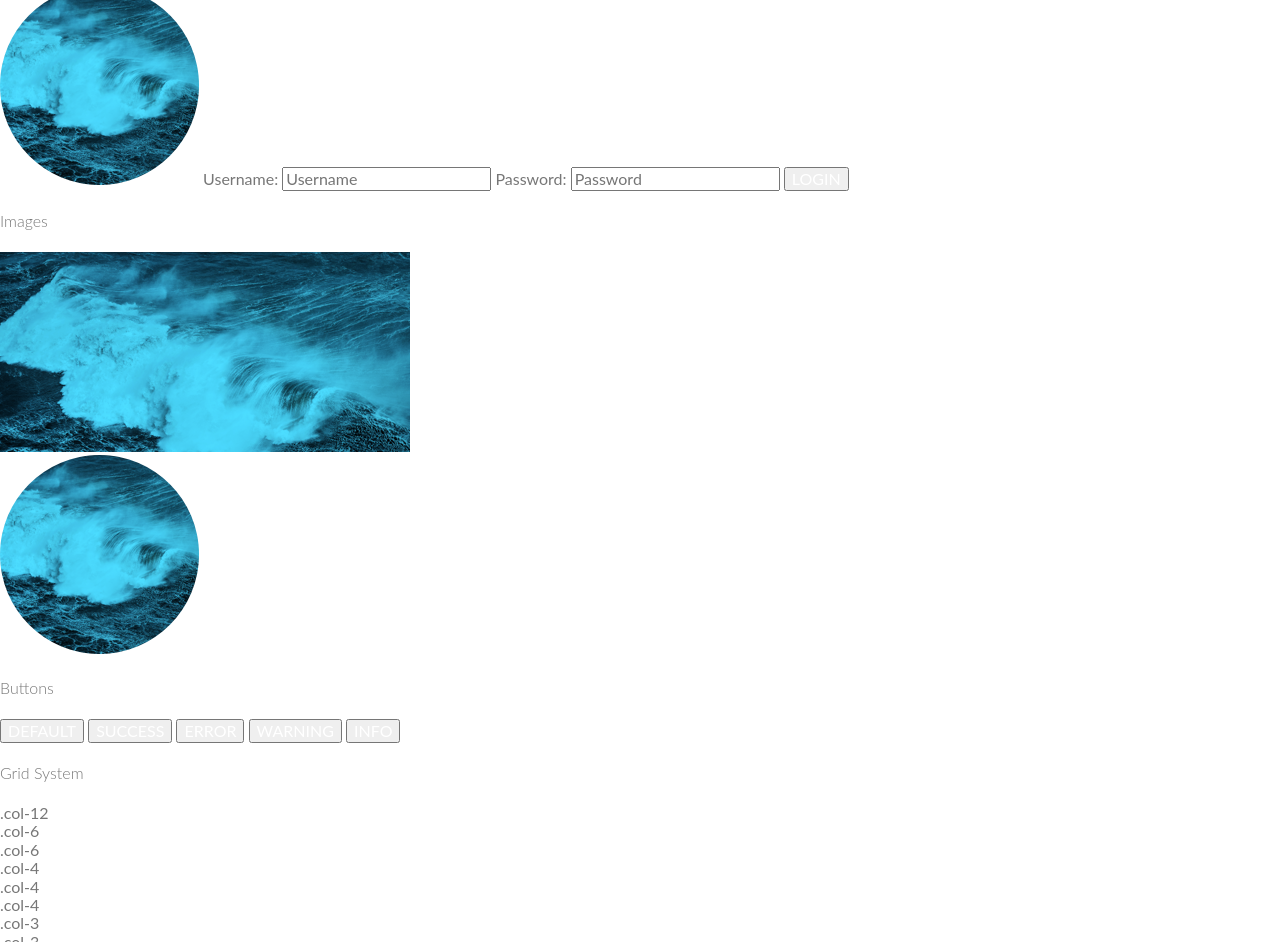
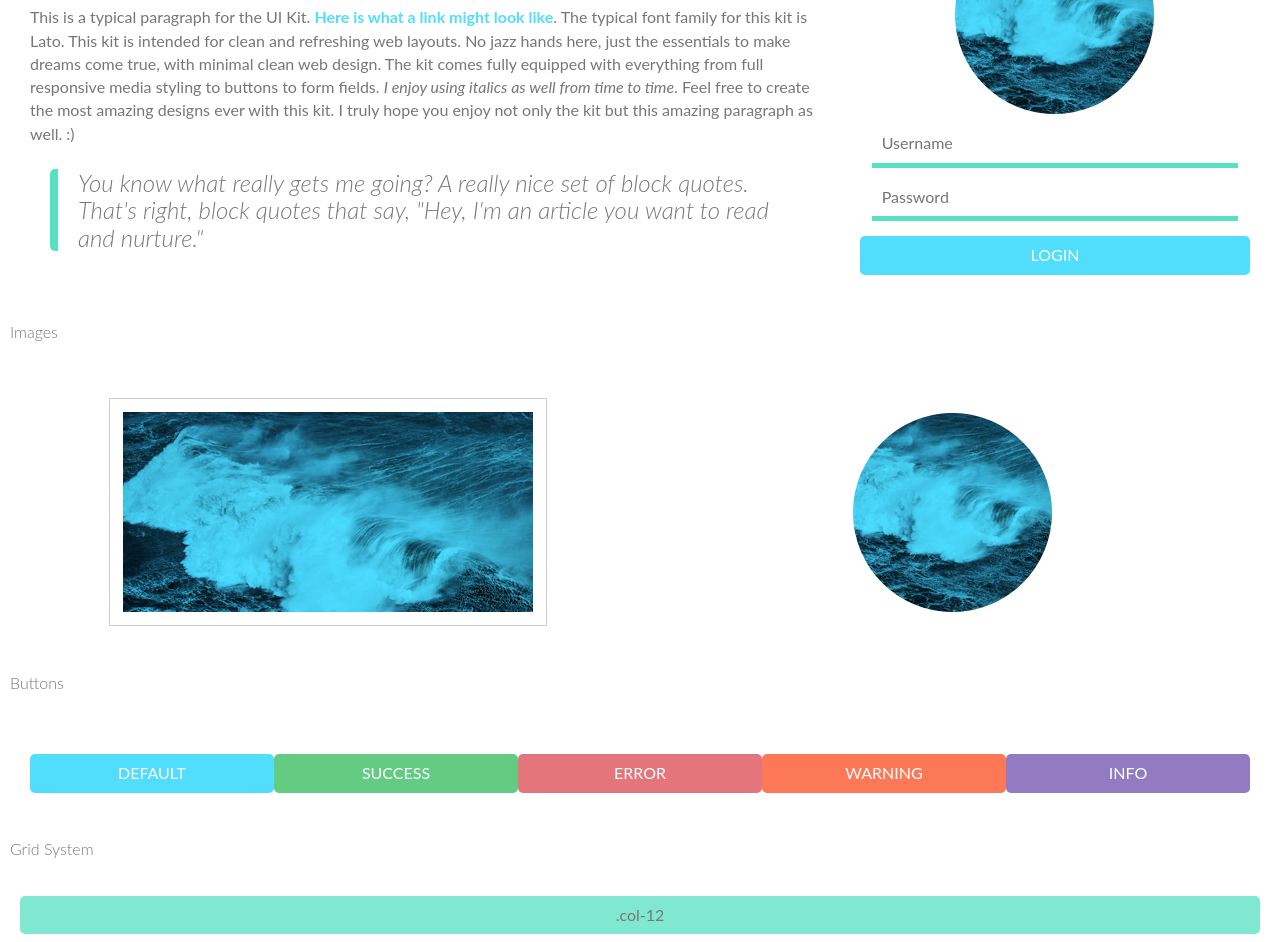
Before and after one commit to Gavin81/TechDegree-project-04, a plain HTML site: page index.html in a window 1280 px wide. Shown: the part 491-1433 px from the top of the page. Drawn offline with nearby package versions, Linux system fonts and the light colour scheme; files that its build step writes are made by us from their sources.

Commit message:
code changes
I have made changes to the variable names.

```diff
--- a/scss/base/_index.scss
+++ b/scss/base/_index.scss
@@ -1,3 +1,3 @@
-
+// PARTIAL IMPORTS
 @import 'normalize';
 @import 'typography';
--- a/scss/component/_button.scss
+++ b/scss/component/_button.scss
@@ -1,31 +1,31 @@
 
 
 .btn {    /* BUTTONS PARTIAL */
-  $margin-top: 15px;
-  $width: 100%;
-  $color: #fff;
-  $border: none;
-  $padding: 10px 0;
-  $text-transform: uppercase;
-  $border-radius: 5px;
+  margin-top: 15px;
+  width: 100%;
+  color: #fff;
+  border: none;
+  padding: 10px 0;
+  text-transform: uppercase;
+  border-radius: 5px;
 }
 
 .default { /* BUTTONS PARTIAL */
-  $background-color: #51ddfc;
+  background-color: #51ddfc;
 }
 
 .error { /* BUTTONS PARTIAL */
-  $background-color: #e4757a;
+  background-color: #e4757a;
 }
 
 .info {  /* BUTTONS PARTIAL */
-  $background-color: #927bc1;
+  background-color: #927bc1;
 }
 
 .success {  /* BUTTONS PARTIAL */
-  $background-color: #63cc82;
+  background-color: #63cc82;
 }
 
 .warning {  /* BUTTONS PARTIAL */
-  $background-color: #fd7856;
+  background-color: #fd7856;
 }
--- a/scss/component/_form.scss
+++ b/scss/component/_form.scss
@@ -1,23 +1,23 @@
 
 
 .form {  /* FORMS PARTIAL */
-  $flex-basis: 100%;
+  flex-basis: 100%;
 }
 
 .input{ /* FORMS PARTIAL */
-  $display: block;
-  $width: 94%;
-  $margin: 10px auto 0;
-  $border: none;
-  $padding: 10px;
-  $border-bottom: 5px solid #58e1c1;
+  display: block;
+  width: 94%;
+  margin: 10px auto 0;
+  border: none;
+  padding: 10px;
+  border-bottom: 5px solid #58e1c1;
 }
 
 .hidden { /* FORMS PARTIAL */
-  $position:absolute;
-  $left:-10000px;
-  $top:auto;
-  $width:1px;
-  $height:1px;
-  $overflow:hidden;
+  position:absolute;
+  left:-10000px;
+  top:auto;
+  width:1px;
+  height:1px;
+  overflow:hidden;
 }
--- a/scss/component/_grid.scss
+++ b/scss/component/_grid.scss
@@ -17,70 +17,70 @@
 /* GRID SYSTEM */
 
 .container {
-  $padding: 0 10px;                  /* ? */
+  padding: 0 10px;                  /* ? */
 }
 
 .row {
-  $display: flex;
-  $flex-direction: column;
-  $padding: 1em 10px;
+  display: flex;
+  flex-direction: column;
+  padding: 1em 10px;
 }
 
 [class^=col] {
-  $margin-top: 10px;
-  $flex-basis: 100%;
-  $min-height: 25px;
-  $padding: 10px;
-  $border-radius: 5px;
+  margin-top: 10px;
+  flex-basis: 100%;
+  min-height: 25px;
+  padding: 10px;
+  border-radius: 5px;
 }
 
 
 .theme.col-1 {
-  $background-color: #927bc1;
+  background-color: #927bc1;
 }
 
 .theme.col-2 {
-  $background-color: #fd7856;
+  background-color: #fd7856;
 }
 
 .theme.col-3 {
-  $background-color: #deb2ee;
+  background-color: #deb2ee;
 }
 
 .theme.col-4 {
-  $background-color: #7ee6fd;
+  background-color: #7ee6fd;
 }
 
 .theme.col-5 {
-  $background-color: #88d9a0;
+  background-color: #88d9a0;
 }
 
 .theme.col-6 {
-  $background-color: #4da2bb;
+  background-color: #4da2bb;
 }
 
 .theme.col-7 {
-  $background-color: #ec9fa3;
+  background-color: #ec9fa3;
 }
 
 .theme.col-8 {
-  $background-color: #fd9f85;
+  background-color: #fd9f85;
 }
 
 .theme.col-9 {
-  $background-color: #e4757a;
+  background-color: #e4757a;
 }
 
 .theme.col-10 {
-  $background-color: #63cc82;
+  background-color: #63cc82;
 }
 
 .theme.col-11 {
-  $background-color: #51ddfc;
+  background-color: #51ddfc;
 }
 
 .theme.col-12 {
-  $background-color: #80e8d1;
+  background-color: #80e8d1;
 }
 
 
@@ -112,66 +112,66 @@
 @media (min-width: 768px) {
 
 .row {
-  $flex-direction: row;
+  flex-direction: row;
 }
 
 [class^=col] {
-  $display: flex;
-  $justify-content: center;
-  $margin-top: 0;
-  $align-items: center;
+  display: flex;
+  justify-content: center;
+  margin-top: 0;
+  align-items: center;
 }
 
 [class^=col] + [class^=col] {
-  $margin-left: 10px;
+  margin-left: 10px;
 }
 
 
 .col-1 {
-  $flex-basis: 8.33%;
+  flex-basis: 8.33%;
 }
 
 .col-2 {
-  $flex-basis: 16.67%;
+  flex-basis: 16.67%;
 }
 
 .col-3 {
-  $flex-basis: 25.00%;
+  flex-basis: 25.00%;
 }
 
 .col-4 {
-  $flex-basis: 33.33%;
+  flex-basis: 33.33%;
 }
 
 .col-5 {
-  $flex-basis: 41.67%;
+  flex-basis: 41.67%;
 }
 
 .col-6 {
-  $flex-basis: 50.00%;
+  flex-basis: 50.00%;
 }
 
 .col-7 {
-  $flex-basis: 58.33%;
+  flex-basis: 58.33%;
 }
 
 .col-8 {
-  $flex-basis: 66.67%;
+  flex-basis: 66.67%;
 }
 
 .col-9 {
-  $flex-basis: 75.00%
+  flex-basis: 75.00%
 }
 
 .col-10 {
-  $flex-basis: 83.33%;
+  flex-basis: 83.33%;
 }
 
 .col-11 {
-  $flex-basis: 91.67%;
+  flex-basis: 91.67%;
 }
 
 .col-12 {
-  $flex-basis: 100%;
+  flex-basis: 100%;
 }
 }
--- a/scss/component/_images.scss
+++ b/scss/component/_images.scss
@@ -1,26 +1,26 @@
 
 
 .img-avatar {         /* COMPONENTS PARTIAL THEN CREATE AN IMAGES.SCSS SHEET */
-  $display: block;
-  $margin-left: auto;
-  $margin-right: auto;
-  $margin-top: 10px;
-  $max-width: 100%;
-  $max-height: 100%;
+  display: block;
+  margin-left: auto;
+  margin-right: auto;
+  margin-top: 10px;
+  max-width: 100%;
+  max-height: 100%;
 }
 
 .img-frame {      /* COMPONENTS, IMAGES PARTIAL */
-  $display: block;
-  $margin-left: auto;
-  $margin-right: auto;
-  $margin-top: 10px;
-  $max-width: 100%;
-  $padding: 13px;
-  $border: 1px solid #ccc;
+  display: block;
+  margin-left: auto;
+  margin-right: auto;
+  margin-top: 10px;
+  max-width: 100%;
+  padding: 13px;
+  border: 1px solid #ccc;
 }
 
 .img-logo {        /* COMPONENTS, IMAGES PARTIAL */
-  $display: block;
-  $margin-left: auto;
-  $margin-right: auto;
+  display: block;
+  margin-left: auto;
+  margin-right: auto;
 }
--- a/scss/component/_navigation.scss
+++ b/scss/component/_navigation.scss
@@ -1,25 +1,25 @@
 
 .nav {      /* NAVIGATION PARTIAL */
-  $padding-left: 0;
-  $flex-basis: 100%;
-  $display: flex;
-  $flex-direction: column;
+  padding-left: 0;
+  flex-basis: 100%;
+  display: flex;
+  flex-direction: column;
 }
 
 
 .nav-link {  /* NAVIGATION PARTIAL */
-  $text-align: center;
-  $border-radius: 5px;
-  $padding: 10px 0;
-  $display: block;
-  $width: 100%;
-  $transition:
+  text-align: center;
+  border-radius: 5px;
+  padding: 10px 0;
+  display: block;
+  width: 100%;
+  transition:
     background-color .2s ease-in-out,
     color .2s ease-in-out;
 }
 
 
 .nav-link:hover {/* NAVIGATION PARTIAL */
-  $color: #fff;
-  $background-color: #58e1c1;
+  color: #fff;
+  background-color: #58e1c1;
 }
```
